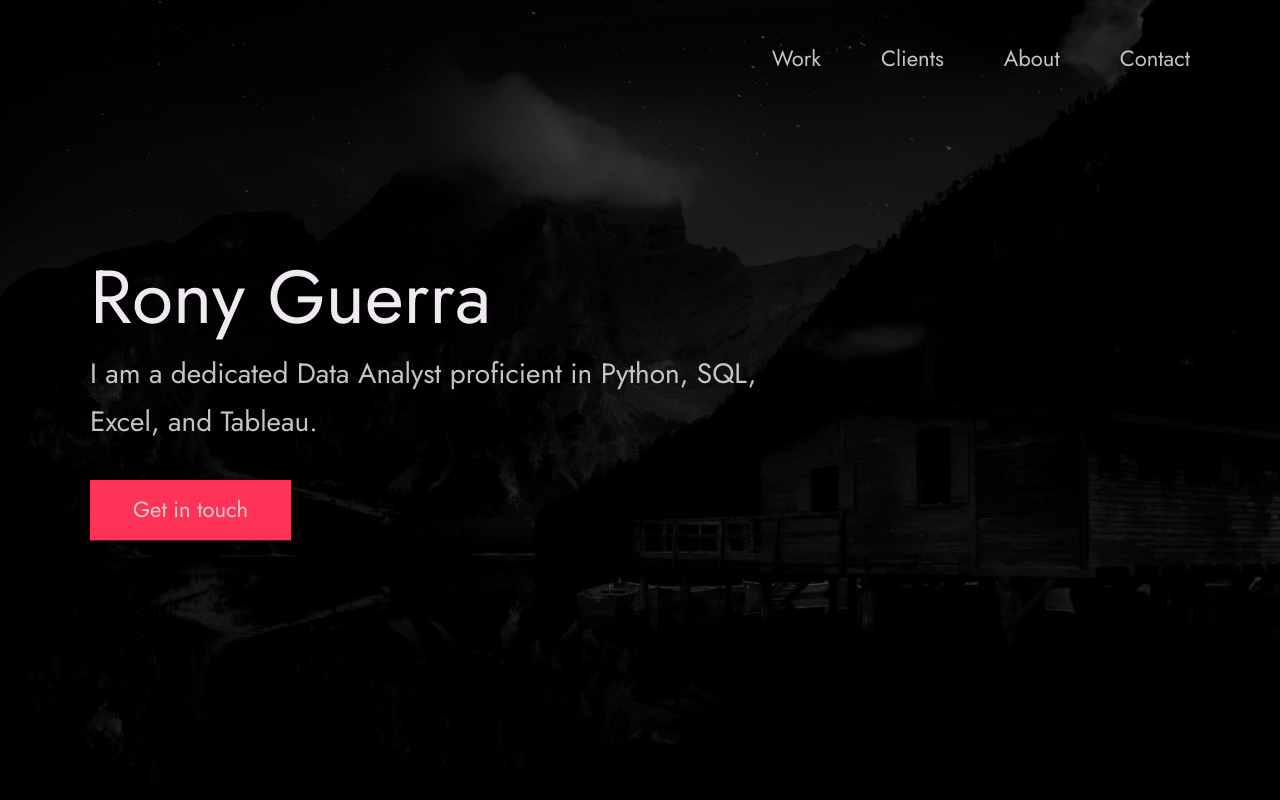
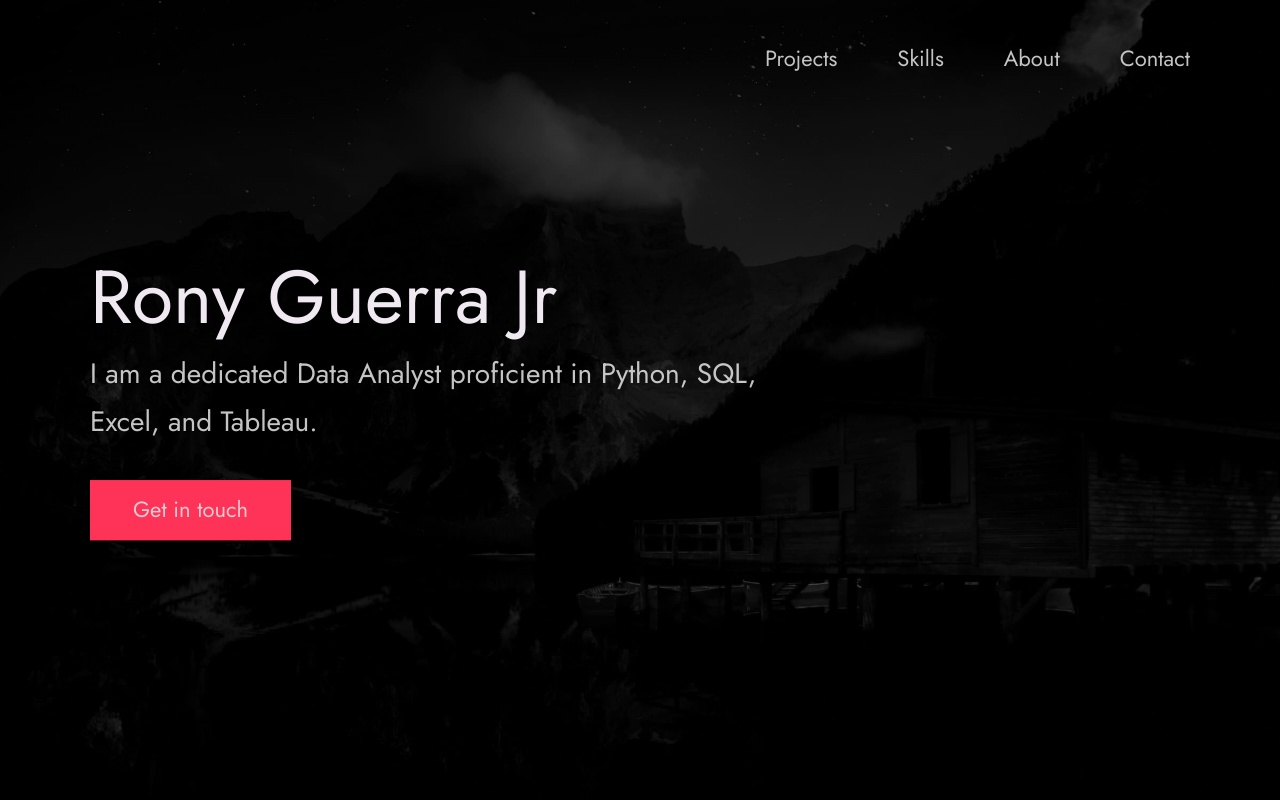
Before and after one commit to rony-guerra/rony-guerra.github.io, a plain HTML site: page index.html in a window 1280 px wide. Shown: the top 800 px of the page. Drawn offline with Linux system fonts and the light colour scheme.

Commit message:
Update index.html

```diff
--- a/index.html
+++ b/index.html
@@ -41,8 +41,8 @@
     <div class="row">
       <nav class="nav" role="navigation">
         <ul class="nav__items">
-          <li class="nav__item"><a href="#work" class="nav__link">Work</a></li>
-          <li class="nav__item"><a href="#clients" class="nav__link">Clients</a></li>
+          <li class="nav__item"><a href="#work" class="nav__link">Projects</a></li>
+          <li class="nav__item"><a href="#clients" class="nav__link">Skills</a></li>
           <li class="nav__item">
             <a href="#about" class="nav__link">About</a>
           </li>
@@ -56,7 +56,7 @@
       <div class="header__text">
         <h1 class="heading-primary">
           <!-- Replace the following name with your name -->
-          <span>Rony Guerra</span>
+          <span>Rony Guerra Jr</span>
         </h1>
         <!-- Put a small paragraph about yourself -->
         <p>I am a dedicated Data Analyst proficient in Python, SQL, Excel, and Tableau.</p>
```
